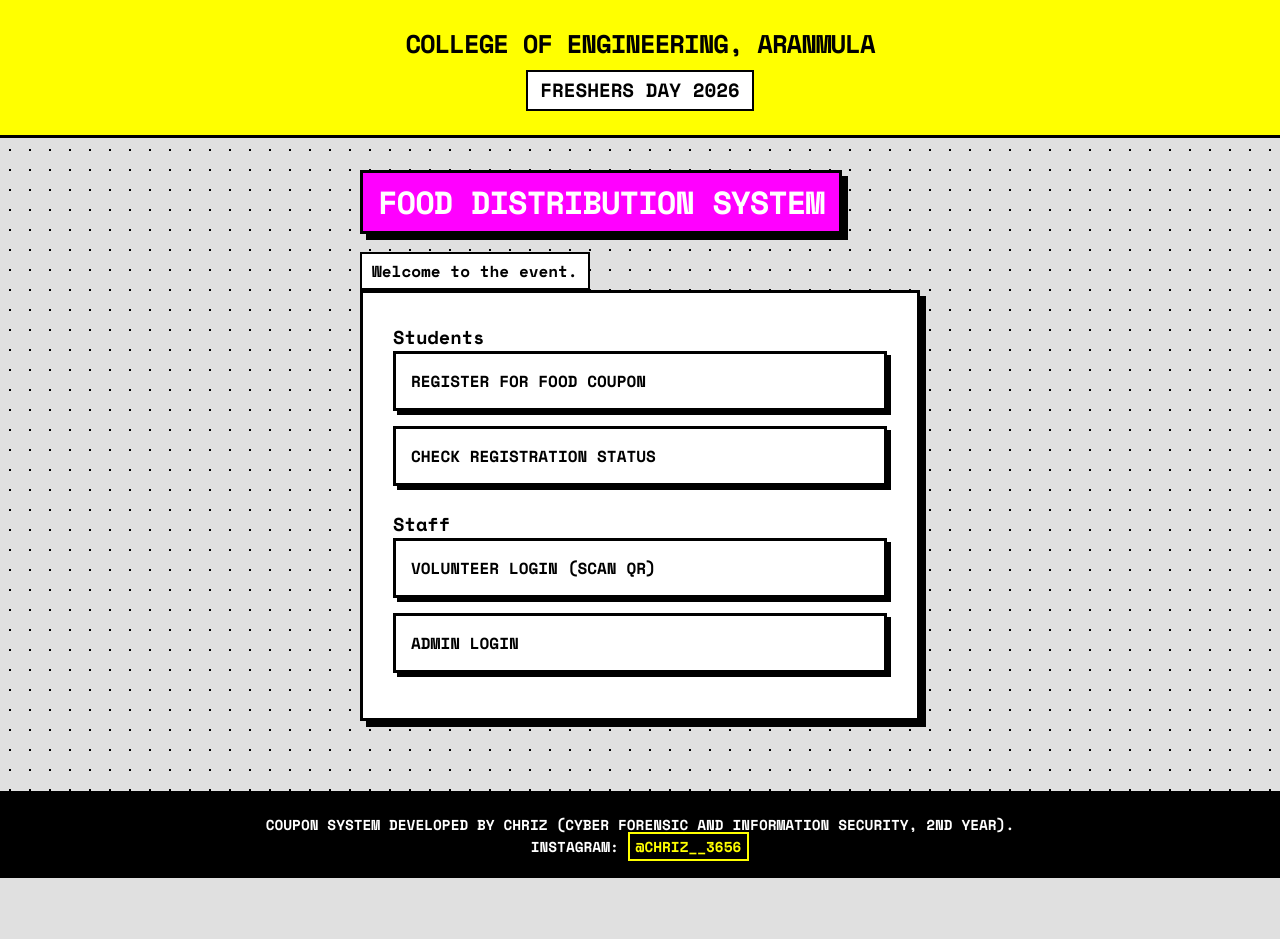
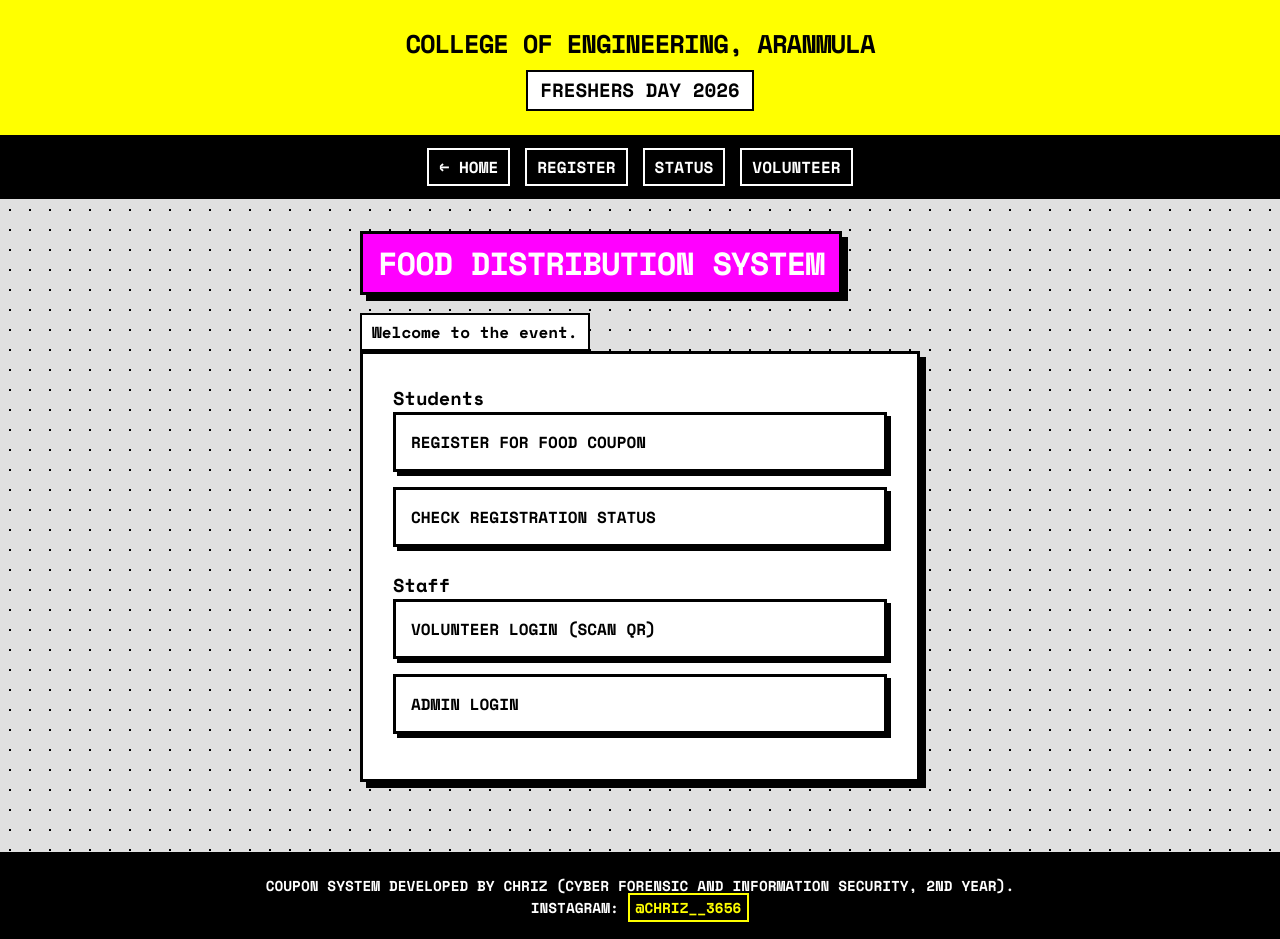
Before and after one commit to chriz-3656/food-coupon-system, a website: page public/index.html in a window 1280 px wide. Before the commit the page ends 878 px from the top, so only its background shows below. Drawn offline with nearby package versions, Linux system fonts and the light colour scheme.

Commit message:
Add global brutalist navigation bar to all pages for easier switching

```diff
--- a/public/css/style.css
+++ b/public/css/style.css
@@ -37,7 +37,6 @@ body {
   padding: 1.5rem 1rem;
   background: var(--warning);
   border-bottom: var(--brutal-border);
-  margin-bottom: 2rem;
   text-transform: uppercase;
 }
 
@@ -371,3 +370,33 @@ th:last-child, td:last-child {
   color: var(--primary);
   font-weight: bold;
 }
+
+
+/* Navigation Bar */
+.brutal-nav {
+  display: flex;
+  gap: 15px;
+  padding: 10px 1rem;
+  background: #000;
+  border-bottom: var(--brutal-border);
+  margin-bottom: 2rem;
+  justify-content: center;
+  flex-wrap: wrap;
+}
+.brutal-nav a {
+  color: #fff;
+  text-decoration: none;
+  font-weight: bold;
+  font-family: 'Space Mono', monospace;
+  text-transform: uppercase;
+  padding: 5px 10px;
+  border: 2px solid #fff;
+  transition: all 0.2s;
+}
+.brutal-nav a:hover {
+  background: var(--primary);
+  color: #fff;
+  border-color: var(--primary);
+  transform: translate(2px, 2px);
+  box-shadow: 2px 2px 0px #fff;
+}
--- a/public/index.html
+++ b/public/index.html
@@ -83,6 +83,12 @@
         <div class="college-name">College of Engineering, Aranmula</div>
         <div class="event-name">FRESHERS DAY 2026</div>
     </div>
+    <nav class="brutal-nav">
+        <a href="/">&larr; Home</a>
+        <a href="/register">Register</a>
+        <a href="/registration-status">Status</a>
+        <a href="/volunteer-login">Volunteer</a>
+    </nav>
     <div class="container">
         <header>
             <h1>Food Distribution System</h1>
```
Also changed, not shown: public/admin-login.html (+6 -0 lines), public/admin.html (+6 -0 lines), public/coupon.html (+6 -0 lines), public/register.html (+6 -0 lines), public/registration-status.html (+6 -0 lines), public/verify.html (+6 -0 lines), public/volunteer-login.html (+6 -0 lines).
